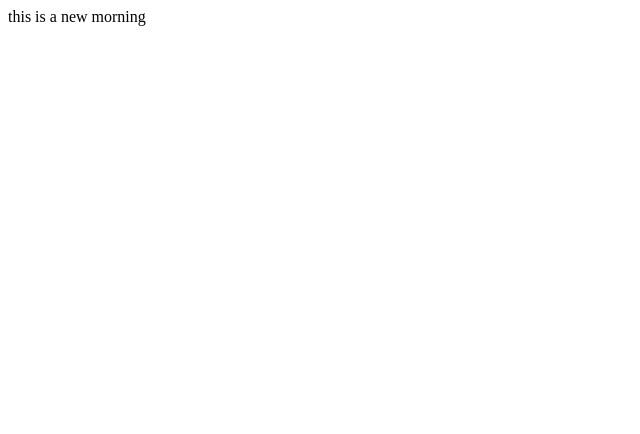
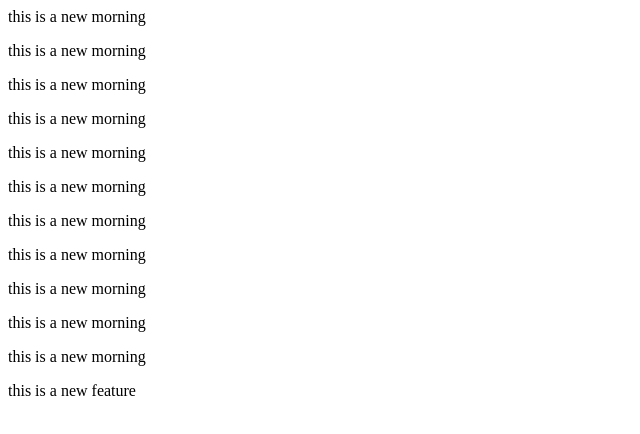
Before and after one commit to Audhip-chowdhury/demo2, a plain HTML site: page index.html in a window 1280 px wide. Shown: the whole page, without its empty margins (0-640 px from the left). Drawn offline with Linux system fonts and the light colour scheme.

Commit message:
add new feature

```diff
--- a/index.html
+++ b/index.html
@@ -1 +1,13 @@
+
 <p>this is a new morning</p>
+<p>this is a new morning</p>
+<p>this is a new morning</p>
+<p>this is a new morning</p>
+<p>this is a new morning</p>
+<p>this is a new morning</p>
+<p>this is a new morning</p>
+<p>this is a new morning</p>
+<p>this is a new morning</p>
+<p>this is a new morning</p>
+<p>this is a new morning</p>
+<p>this is a new feature</p>
```
